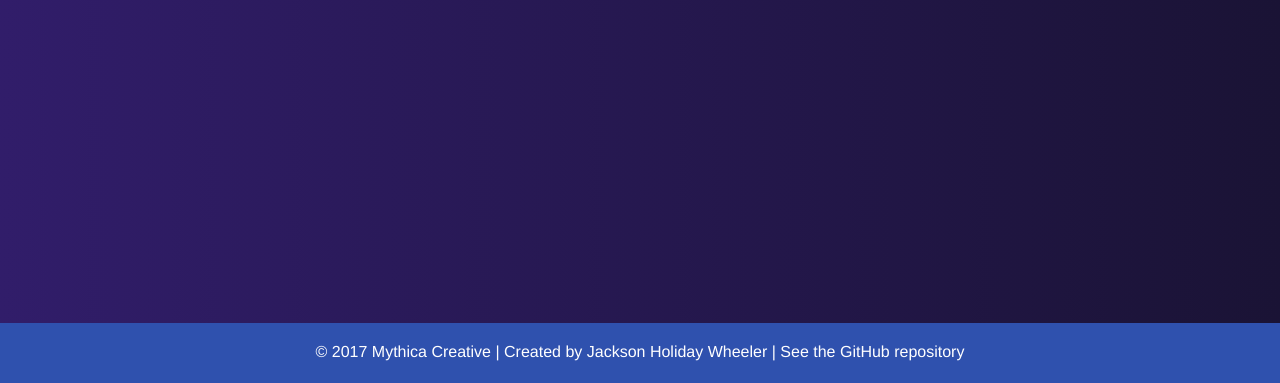
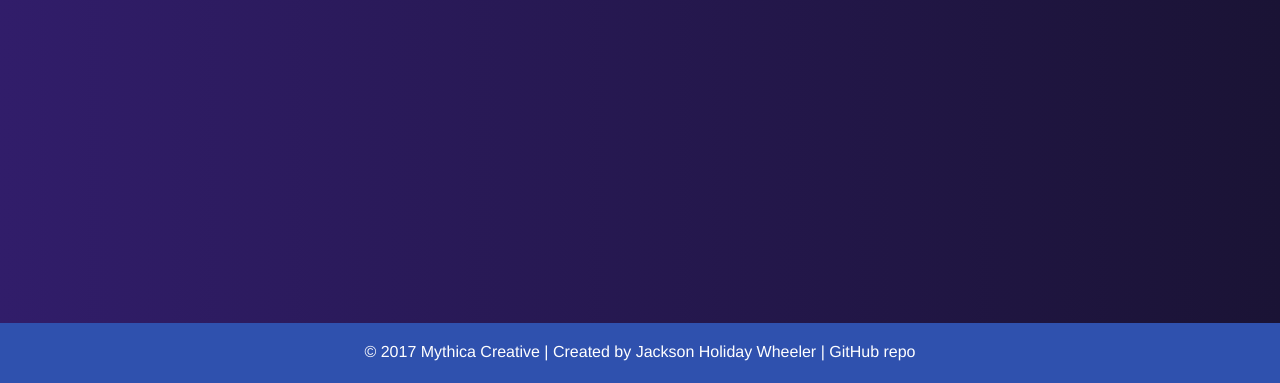
Before and after one commit to jhwheeler/flow-feed, a plain HTML site: page index.html in a window 1280 px wide. Shown: the part 417-800 px from the top of the page. Drawn offline with nearby package versions, Linux system fonts and the light colour scheme.

Commit message:
Shorten footer copy

```diff
--- a/index.html
+++ b/index.html
@@ -77,7 +77,7 @@
           </div>
           </main>
         <footer>
-            <span>© 2017 <a href="http://mythicacreative.com">Mythica Creative</a> | Created by <a href="https://github.com/jhwheeler">Jackson Holiday Wheeler</a> | <a href="https://github.com/jhwheeler/flow-feed">See the GitHub repository</a></span>
+            <span>© 2017 <a href="http://mythicacreative.com">Mythica Creative</a> | Created by <a href="https://github.com/jhwheeler">Jackson Holiday Wheeler</a> | <a href="https://github.com/jhwheeler/flow-feed">GitHub repo</a></span>
         </footer>
           <script src="https://ajax.googleapis.com/ajax/libs/jquery/1.7.2/jquery.min.js" type="text/javascript"></script>
           <script text="type/javascript" src="./js/app.js"></script>
```
